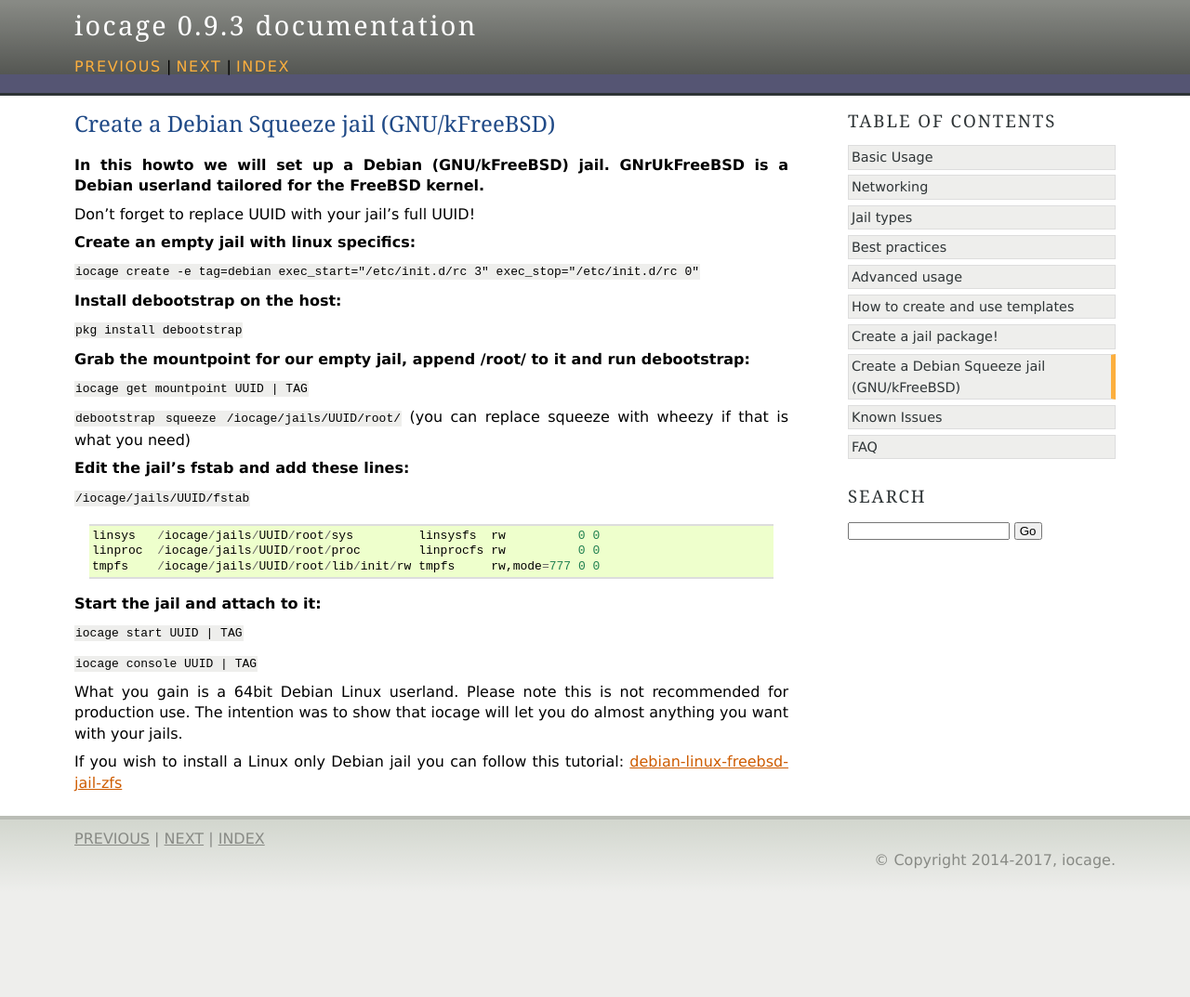
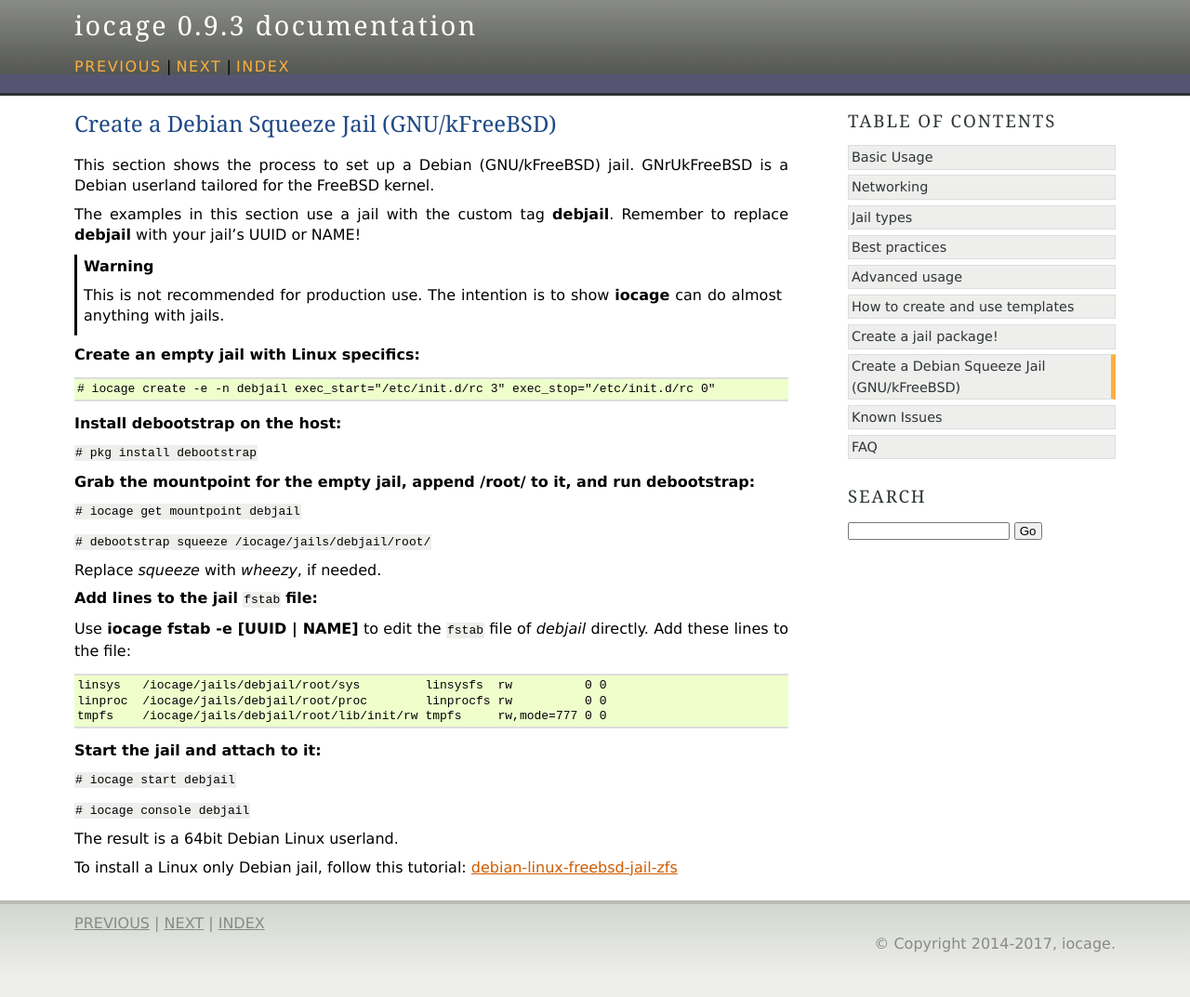
Before and after one commit to iocage/iocage, a Sphinx documentation site: the page built from doc/source/debian.rst, in a window 1280 px wide. Shown: the whole page at 93% size. Built offline with Sphinx 7.4.7, drawn with Linux system fonts in a browser that asks for light colours; before the commit the page ends 982 px from its top, so only the background shows below that.

Commit message:
Rewrite debian.rst (#256)
* Rewrite debian.rst

- PEP8
- Add more Sphinx/ReST markup
- Rewrite sentences for clarity, flow, grammar, spelling, etc.

* Add review comments

```diff
--- a/doc/source/debian.rst
+++ b/doc/source/debian.rst
@@ -1,47 +1,55 @@
-Create a Debian Squeeze jail (GNU/kFreeBSD)
+.. index:: Create Debian Squeeze Jail
+.. _Create a Debian Squeeze Jail:
+
+Create a Debian Squeeze Jail (GNU/kFreeBSD)
 ===========================================
 
-**In this howto we will set up a Debian (GNU/kFreeBSD) jail. GNrUkFreeBSD is a
-Debian userland tailored for the FreeBSD kernel.**
+This section shows the process to set up a Debian (GNU/kFreeBSD) jail.
+GNrUkFreeBSD is a Debian userland tailored for the FreeBSD kernel.
 
-Don't forget to replace UUID with your jail's full UUID!
+The examples in this section use a jail with the custom tag **debjail**.
+Remember to replace **debjail** with your jail's UUID or NAME!
 
-**Create an empty jail with linux specifics:**
+.. warning:: This is not recommended for production use. The intention
+   is to show :command:`iocage` can do almost anything with jails.
 
-``iocage create -e tag=debian exec_start="/etc/init.d/rc 3"
-exec_stop="/etc/init.d/rc 0"``
+**Create an empty jail with Linux specifics:**
+
+.. code-block:: none
+
+ # iocage create -e -n debjail exec_start="/etc/init.d/rc 3" exec_stop="/etc/init.d/rc 0"
 
 **Install debootstrap on the host:**
 
-``pkg install debootstrap``
+:samp:`# pkg install debootstrap`
 
-**Grab the mountpoint for our empty jail, append /root/ to it and run
-debootstrap:**
+**Grab the mountpoint for the empty jail, append /root/ to it, and run**
+**debootstrap:**
 
-``iocage get mountpoint UUID | TAG``
+:samp:`# iocage get mountpoint debjail`
 
-``debootstrap squeeze /iocage/jails/UUID/root/`` (you can replace squeeze with wheezy if that is what you need)
+:samp:`# debootstrap squeeze /iocage/jails/debjail/root/`
 
-**Edit the jail's fstab and add these lines:**
+Replace *squeeze* with *wheezy*, if needed.
 
-``/iocage/jails/UUID/fstab``
+**Add lines to the jail** :file:`fstab` **file:**
 
-     ::
+Use :command:`iocage fstab -e [UUID | NAME]` to edit the :file:`fstab`
+file of *debjail* directly. Add these lines to the file:
 
-        linsys   /iocage/jails/UUID/root/sys         linsysfs  rw          0 0
-        linproc  /iocage/jails/UUID/root/proc        linprocfs rw          0 0
-        tmpfs    /iocage/jails/UUID/root/lib/init/rw tmpfs     rw,mode=777 0 0
+.. code-block:: none
+
+ linsys   /iocage/jails/debjail/root/sys         linsysfs  rw          0 0
+ linproc  /iocage/jails/debjail/root/proc        linprocfs rw          0 0
+ tmpfs    /iocage/jails/debjail/root/lib/init/rw tmpfs     rw,mode=777 0 0
 
 **Start the jail and attach to it:**
 
-``iocage start UUID | TAG``
+:samp:`# iocage start debjail`
 
-``iocage console UUID | TAG``
+:samp:`# iocage console debjail`
 
-What you gain is a 64bit Debian Linux userland. Please note this is not
-recommended for production use. The intention was to show that iocage will let
-you do almost anything you want with your jails.
+The result is a 64bit Debian Linux userland.
 
-If you wish to install a Linux only Debian jail you can follow this tutorial:
-`debian-linux-freebsd-jail-zfs
-<http://devil-detail.blogspot.co.nz/2013/08/debian-linux-freebsd-jail-zfs.html>`_
+To install a Linux only Debian jail, follow this tutorial:
+`debian-linux-freebsd-jail-zfs <http://devil-detail.blogspot.co.nz/2013/08/debian-linux-freebsd-jail-zfs.html>`_
```
